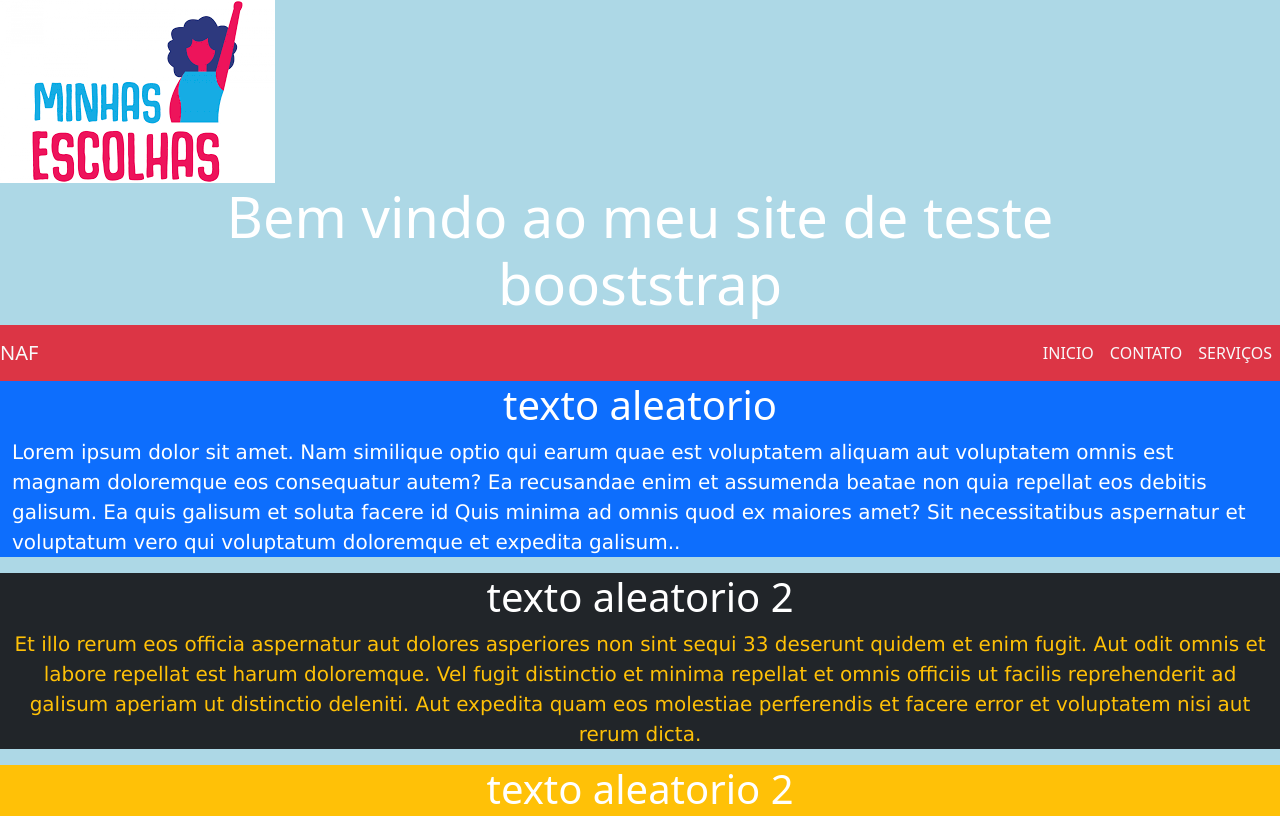
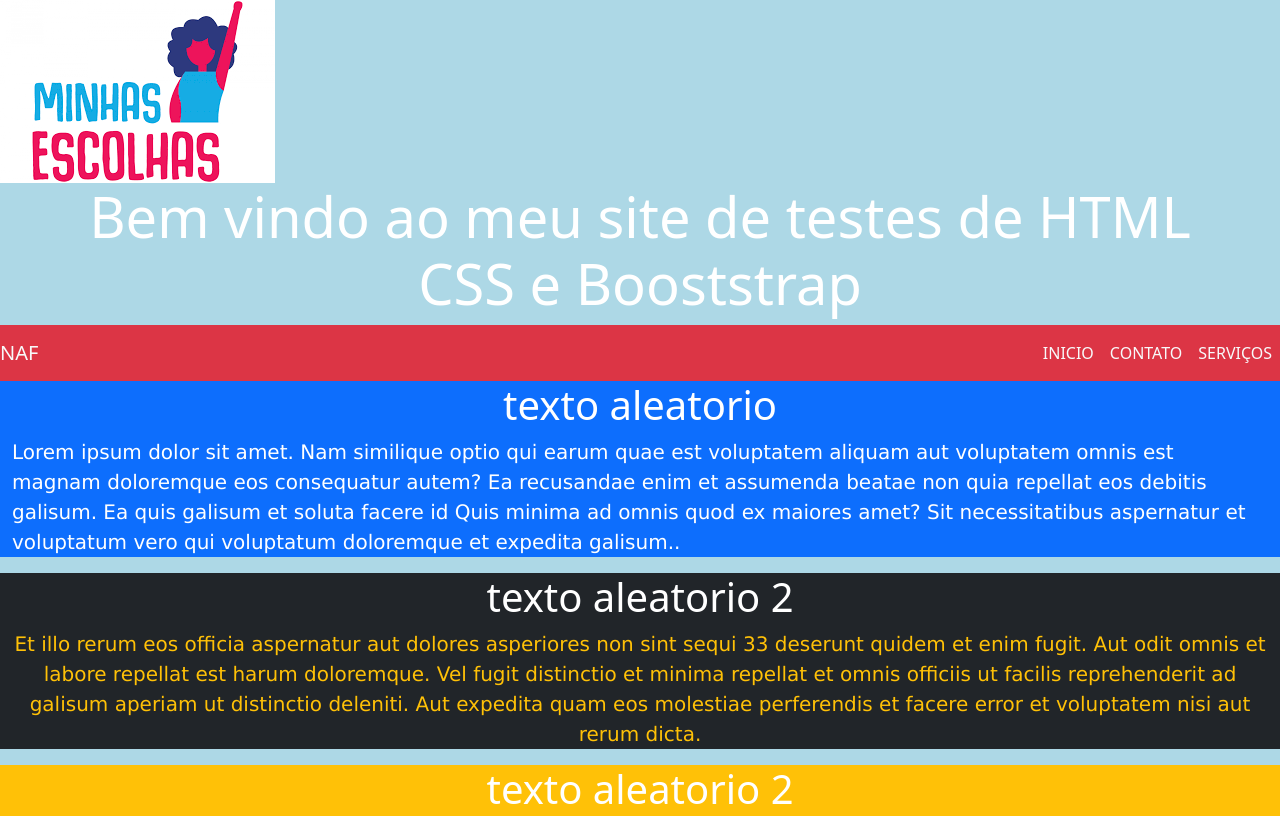
Before and after one commit to CaioVianaTEC/teste2, a plain HTML site: page index.html in a window 1280 px wide. Shown: the top 816 px of the page. Drawn offline with nearby package versions, Linux system fonts and the light colour scheme.

Commit message:
Update index.html

```diff
--- a/index.html
+++ b/index.html
@@ -12,7 +12,7 @@
 
   <header id="header" class="jumbotron jumbotron-fluid">
         <div class="container">
-            <h1 class="display-4 text-center">Bem vindo ao meu site de teste booststrap</h1>
+            <h1 class="display-4 text-center">Bem vindo ao meu site de testes de HTML CSS e Booststrap</h1>
         </div>
     </header>
    <section>
```
